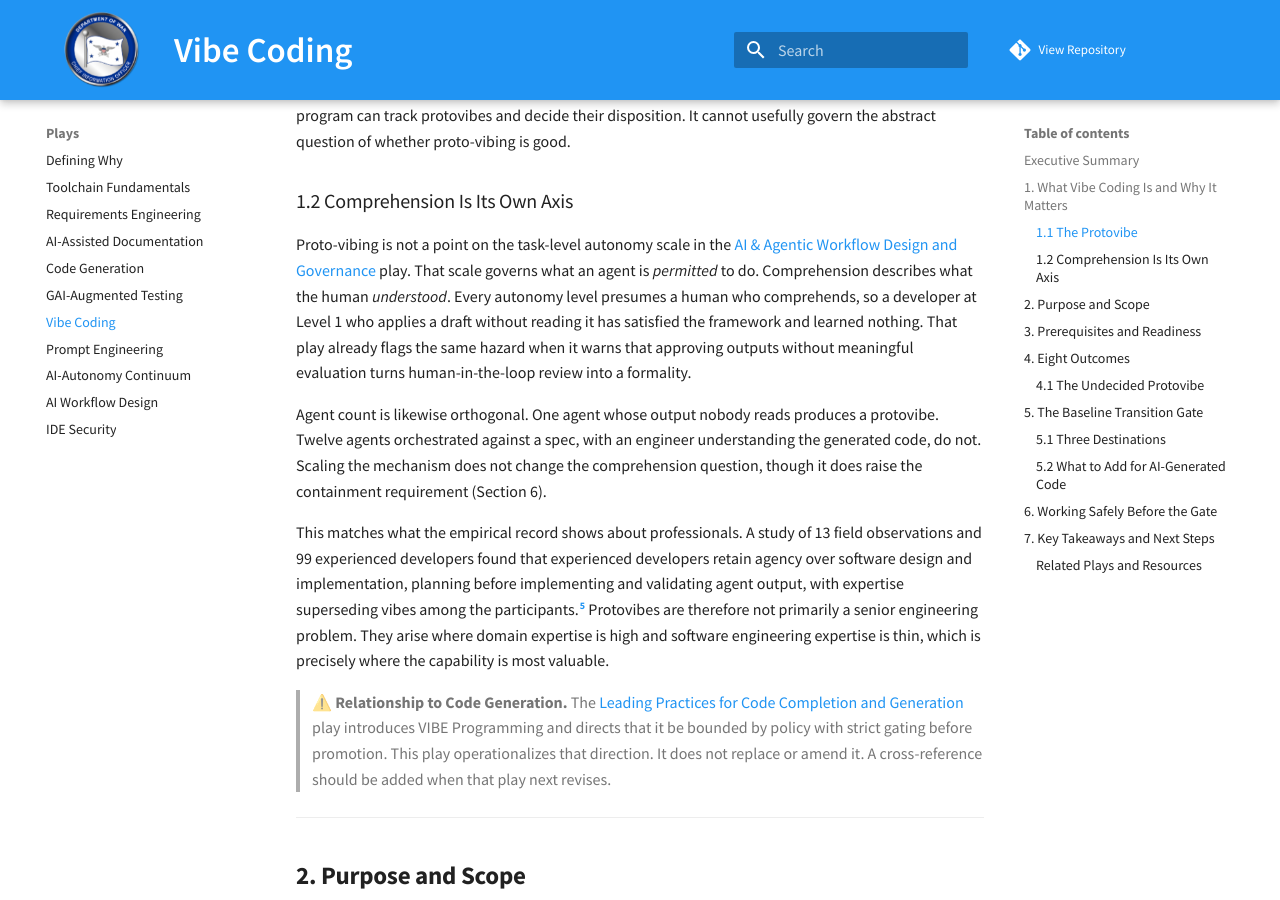
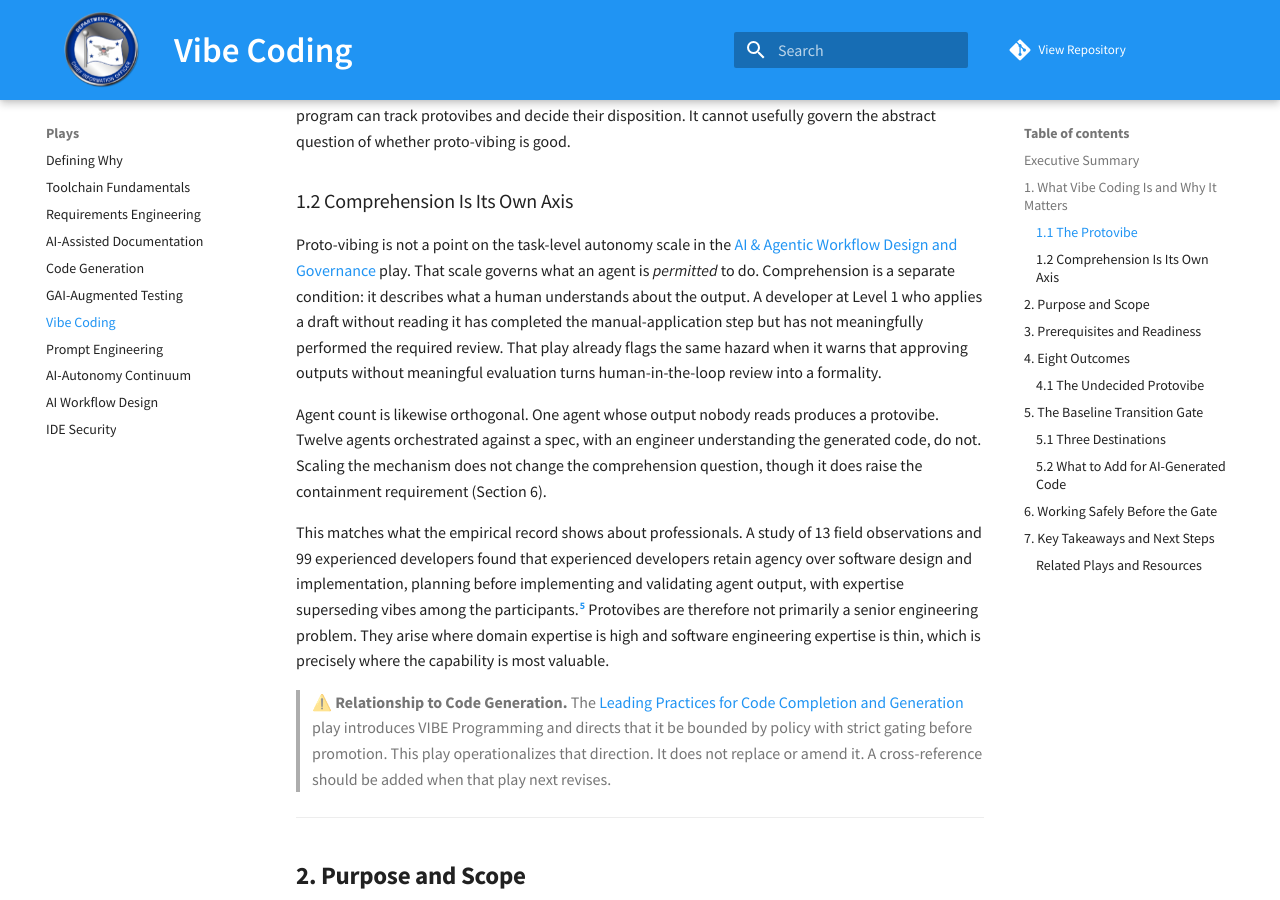
Before and after one commit to Code-dot-mil/AI4SDLC, an MkDocs documentation site: the page built from docs/plays/protovibe_play.md, in a window 1280 px wide and 900 px high, scrolled down 1550 px. Built offline with MkDocs 1.6.1 and Material for MkDocs 9.7.7, drawn with Linux system fonts in a browser that asks for light colours; comment, search, counter and statistics services are not loaded.

Commit message:
docs(protovibe): distinguish comprehension from autonomy
Clarify that autonomy levels define permissions and human roles, while comprehension is a separate condition demonstrated through meaningful review.

```diff
--- a/docs/plays/protovibe_play.md
+++ b/docs/plays/protovibe_play.md
@@ -39,7 +39,7 @@ Naming the artifact matters because governance begins with what happens after a
 
 ### 1.2 Comprehension Is Its Own Axis
 
-Proto-vibing is not a point on the task-level autonomy scale in the [AI & Agentic Workflow Design and Governance](ai_sdlc_workflows-play.md) play. That scale governs what an agent is *permitted* to do. Comprehension describes what the human *understood*. Every autonomy level presumes a human who comprehends, so a developer at Level 1 who applies a draft without reading it has satisfied the framework and learned nothing. That play already flags the same hazard when it warns that approving outputs without meaningful evaluation turns human-in-the-loop review into a formality.
+Proto-vibing is not a point on the task-level autonomy scale in the [AI & Agentic Workflow Design and Governance](ai_sdlc_workflows-play.md) play. That scale governs what an agent is *permitted* to do. Comprehension is a separate condition: it describes what a human understands about the output. A developer at Level 1 who applies a draft without reading it has completed the manual-application step but has not meaningfully performed the required review. That play already flags the same hazard when it warns that approving outputs without meaningful evaluation turns human-in-the-loop review into a formality.
 
 Agent count is likewise orthogonal. One agent whose output nobody reads produces a protovibe. Twelve agents orchestrated against a spec, with an engineer understanding the generated code, do not. Scaling the mechanism does not change the comprehension question, though it does raise the containment requirement (Section 6).
 
```
